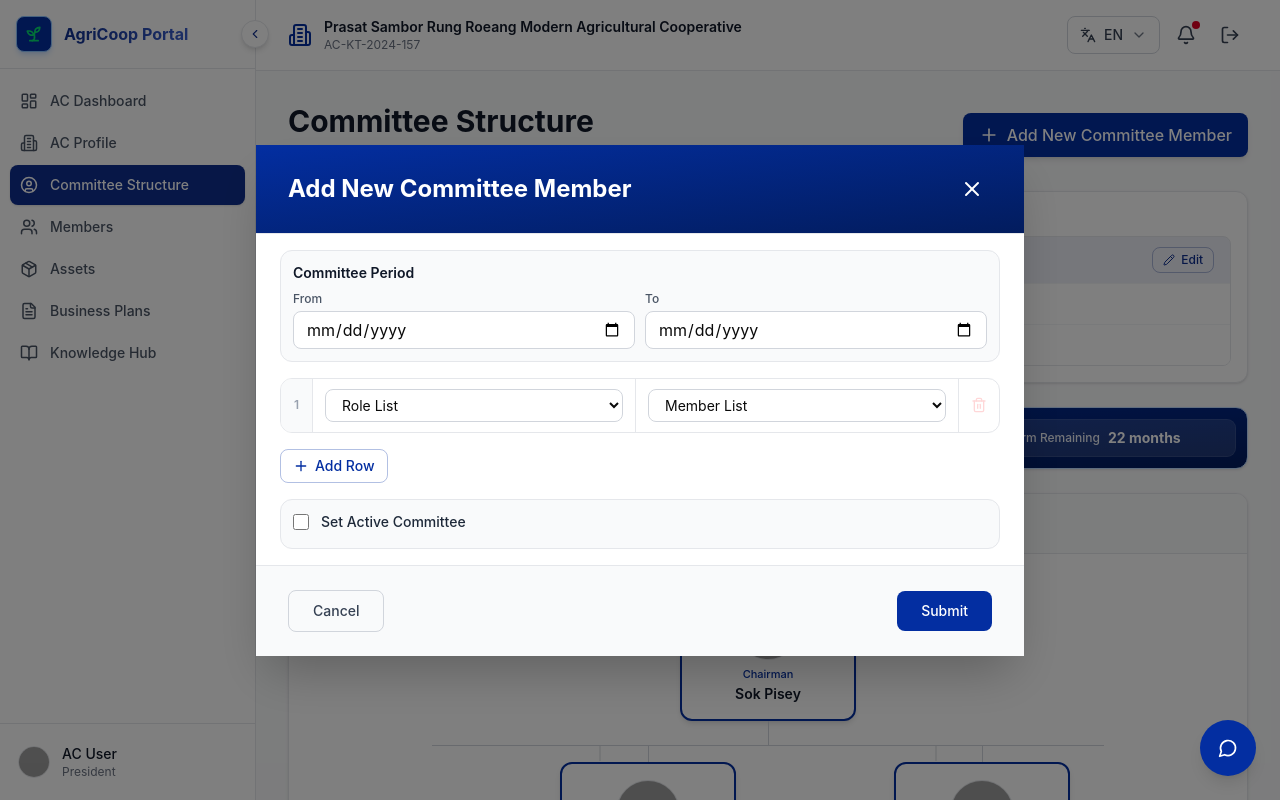
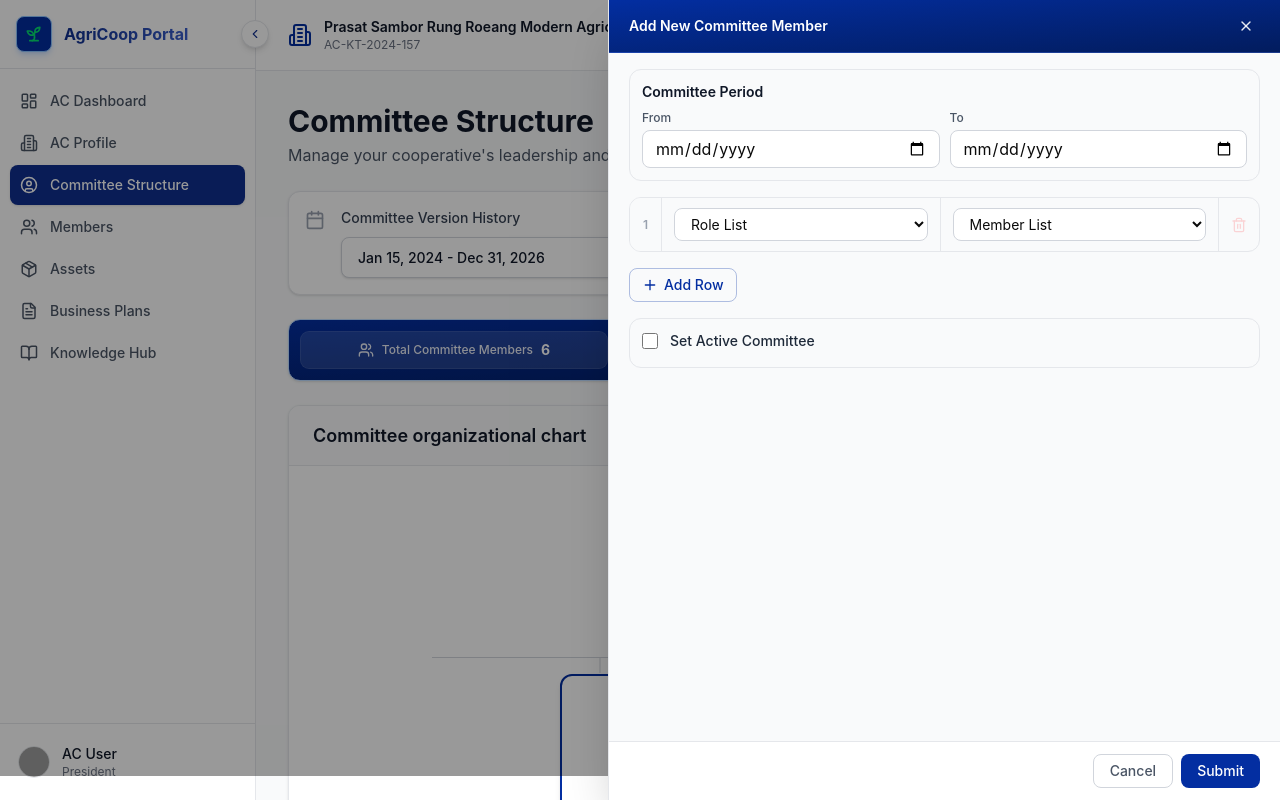
Before and after one commit to Nisal2522/Framer-UI-UX, a React (Vite) app: page /dashboard/committee-structure in a window 1280 px wide. Both pictures are taken after a click on the button "Add New Committee Member". Built offline with nearby package versions, Linux system fonts and the light colour scheme; grey boxes are pictures that could not be loaded.

Commit message:
feat: enhance CommitteeStructure component with improved version history selection and modal styling

```diff
--- a/src/app/components/CommitteeStructure.tsx
+++ b/src/app/components/CommitteeStructure.tsx
@@ -227,34 +227,35 @@
       <div className="bg-white rounded-xl border border-gray-200 p-4 shadow-sm">
         <div className="flex items-start gap-4">
           <Calendar className="w-5 h-5 text-gray-400 mt-0.5 shrink-0" />
-          <div className="flex-1">
-            <p className="text-sm font-medium text-gray-700 mb-2">Committee Version History</p>
-            <div className="divide-y divide-gray-100 rounded-lg border border-gray-200 overflow-hidden">
+          <div className="flex-1 min-w-0">
+            <label
+              htmlFor="committee-version-history"
+              className="block text-sm font-medium text-gray-700 mb-2"
+            >
+              Committee Version History
+            </label>
+            <div className="flex flex-col gap-2 sm:flex-row sm:items-center sm:gap-3">
+              <select
+                id="committee-version-history"
+                value={selectedPeriod}
+                onChange={(e) => setSelectedPeriod(e.target.value)}
+                className="w-full sm:flex-1 sm:max-w-xl min-w-0 px-3 py-2.5 text-sm font-medium text-gray-900 border border-gray-300 rounded-lg bg-white shadow-sm focus:ring-2 focus:ring-[#032EA1] focus:border-[#032EA1] outline-none cursor-pointer"
+                aria-label="Select committee term period"
+              >
                 {committeePeriods.map((period) => (
-                <div
-                  key={period.id}
-                  className={`flex items-center justify-between px-4 py-2.5 cursor-pointer transition-colors ${
-                    selectedPeriod === period.id
-                      ? "bg-[#0F2F8F]/8 border-l-2 border-l-[#0F2F8F]"
-                      : "bg-white hover:bg-gray-50"
-                  }`}
-                  onClick={() => setSelectedPeriod(period.id)}
-                >
-                  <span className={`text-sm font-medium ${selectedPeriod === period.id ? "text-[#0F2F8F]" : "text-gray-700"}`}>
+                  <option key={period.id} value={period.id}>
                     {period.label}
-                  </span>
-                  {selectedPeriod === period.id && (
+                  </option>
+                ))}
+              </select>
               <button
                 type="button"
-                      onClick={(e) => { e.stopPropagation(); openEditModal(period.id); }}
-                      className="flex items-center gap-1.5 px-2.5 py-1 text-xs font-medium text-[#0F2F8F] border border-[#0F2F8F]/30 rounded-lg hover:bg-[#0F2F8F] hover:text-white transition-colors"
+                onClick={() => openEditModal(selectedPeriod)}
+                className="flex shrink-0 items-center justify-center gap-1.5 px-3 py-2.5 text-sm font-medium text-[#0F2F8F] border border-[#0F2F8F]/30 rounded-lg hover:bg-[#0F2F8F] hover:text-white transition-colors"
               >
-                      <Pencil className="w-3 h-3" />
+                <Pencil className="w-3.5 h-3.5" />
                 Edit
               </button>
-                  )}
-                </div>
-              ))}
             </div>
           </div>
         </div>
@@ -372,32 +373,43 @@
         </div>
       </div>
 
-      {/* Add Committee Modal */}
+      {/* Add / Edit Committee — overlay drawer (same pattern as Usage History in Asset Management) */}
       {showAddModal && (
-        <div className="fixed inset-0 bg-black/50 z-50 flex items-center justify-center p-4 overflow-y-auto">
-          <div className="bg-white rounded-2xl shadow-2xl w-full max-w-3xl my-8">
-            {/* Header */}
-            <div className="flex items-center justify-between px-8 py-6 border-b border-gray-200 bg-gradient-to-br from-[#032EA1] to-[#021c5e]">
+        <>
+          <div
+            className="fixed inset-0 z-[100] bg-black/40"
+            aria-hidden
+            onClick={closeAddModal}
+          />
+          <div
+            className="fixed inset-y-0 right-0 z-[110] flex w-full max-w-2xl flex-col border-l border-gray-200 bg-gray-50 shadow-2xl"
+            role="dialog"
+            aria-modal="true"
+            aria-labelledby="committee-drawer-title"
+            onClick={(e) => e.stopPropagation()}
+          >
+            <div className="flex items-center justify-between px-5 py-3 border-b border-white/10 bg-gradient-to-br from-[#032EA1] to-[#021c5e] shrink-0">
               <div>
-                <h2 className="text-2xl font-bold text-white">
+                <h2 id="committee-drawer-title" className="text-sm font-semibold text-white">
                   {editingPeriodId ? "Edit Committee" : "Add New Committee Member"}
                 </h2>
                 {editingPeriodId && (
-                  <p className="text-blue-200 text-sm mt-0.5">
+                  <p className="text-xs text-white/80 mt-0.5">
                     {committeePeriods.find((p) => p.id === editingPeriodId)?.label}
                   </p>
                 )}
               </div>
               <button
+                type="button"
                 onClick={closeAddModal}
-                className="p-2 hover:bg-white/20 rounded-lg transition-colors"
+                className="p-1.5 rounded-lg hover:bg-white/15 text-white/90 transition-colors"
+                aria-label="Close"
               >
-                <X className="w-6 h-6 text-white" />
+                <X className="w-4 h-4" />
               </button>
             </div>
 
-            {/* Form */}
-            <div className="px-6 py-4 space-y-4 max-h-[calc(100vh-250px)] overflow-y-auto">
+            <div className="flex-1 min-h-0 overflow-y-auto px-5 py-4 space-y-4">
               <div className="rounded-xl border border-gray-200 bg-gray-50 p-3">
                 <p className="text-sm font-semibold text-gray-900 mb-2">Committee Period</p>
                 <div className="grid grid-cols-1 md:grid-cols-2 gap-2.5">
@@ -507,20 +519,23 @@
               </div>
             </div>
 
-            {/* Footer */}
-            <div className="flex items-center justify-between px-8 py-6 border-t border-gray-200 bg-gray-50">
+            <div className="px-5 py-3 border-t border-gray-200 bg-white flex justify-end gap-2 shrink-0">
               <button
+                type="button"
                 onClick={closeAddModal}
-                className="px-6 py-2.5 border border-gray-300 rounded-lg text-sm font-medium text-gray-700 hover:bg-gray-100 transition-colors"
+                className="px-4 py-1.5 text-sm border border-gray-300 rounded-lg text-gray-600 hover:bg-gray-100 transition-colors"
               >
                 Cancel
               </button>
-              <button className="px-6 py-2.5 bg-[#032EA1] text-white rounded-lg text-sm font-medium hover:bg-[#0447D4] transition-colors">
+              <button
+                type="button"
+                className="px-4 py-1.5 text-sm bg-[#032EA1] text-white rounded-lg hover:bg-[#0447D4] transition-colors font-medium"
+              >
                 {editingPeriodId ? "Update Committee" : "Submit"}
               </button>
             </div>
           </div>
-        </div>
+        </>
       )}
     </div>
   );
```
Lines whose indentation alone changed are shown as unchanged.
